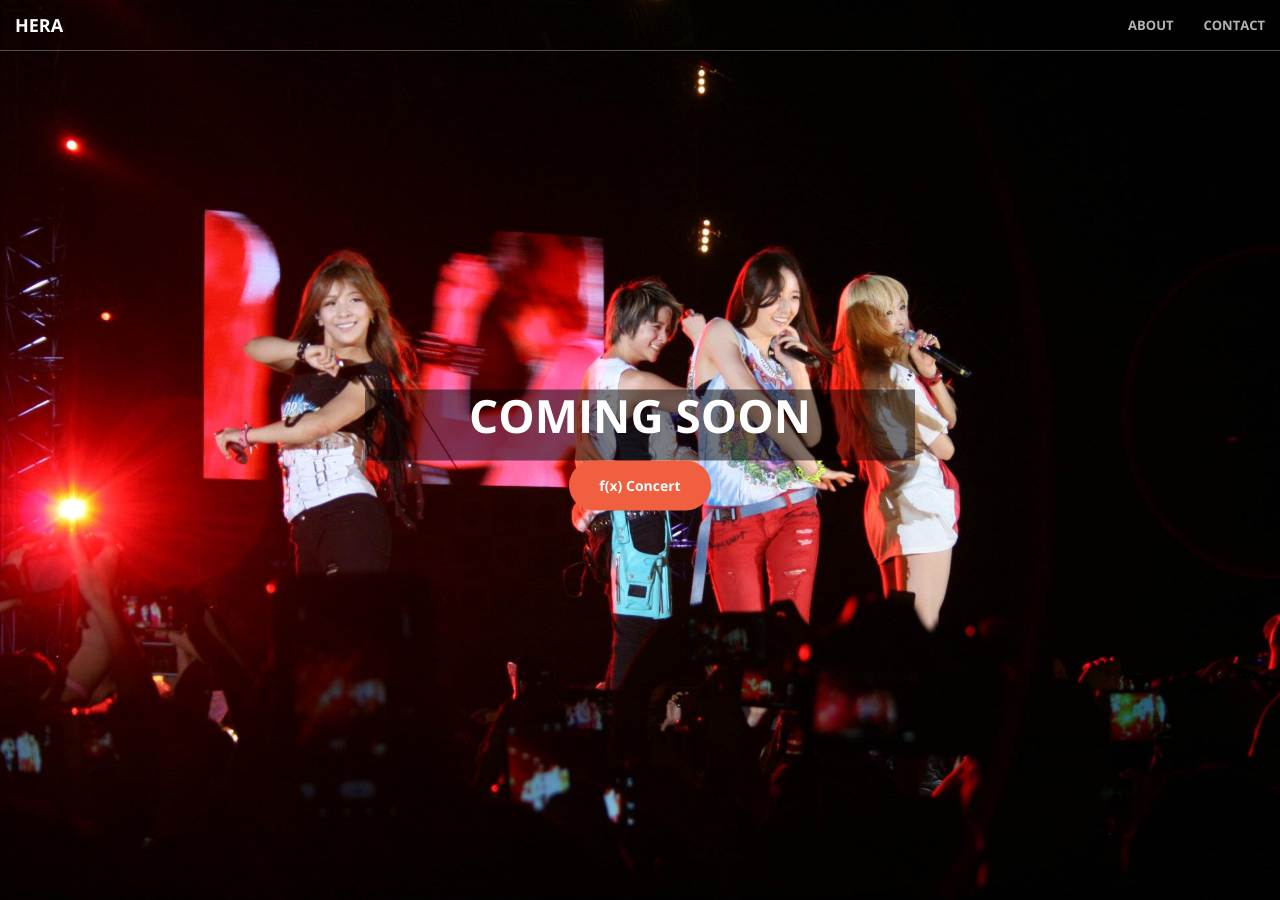
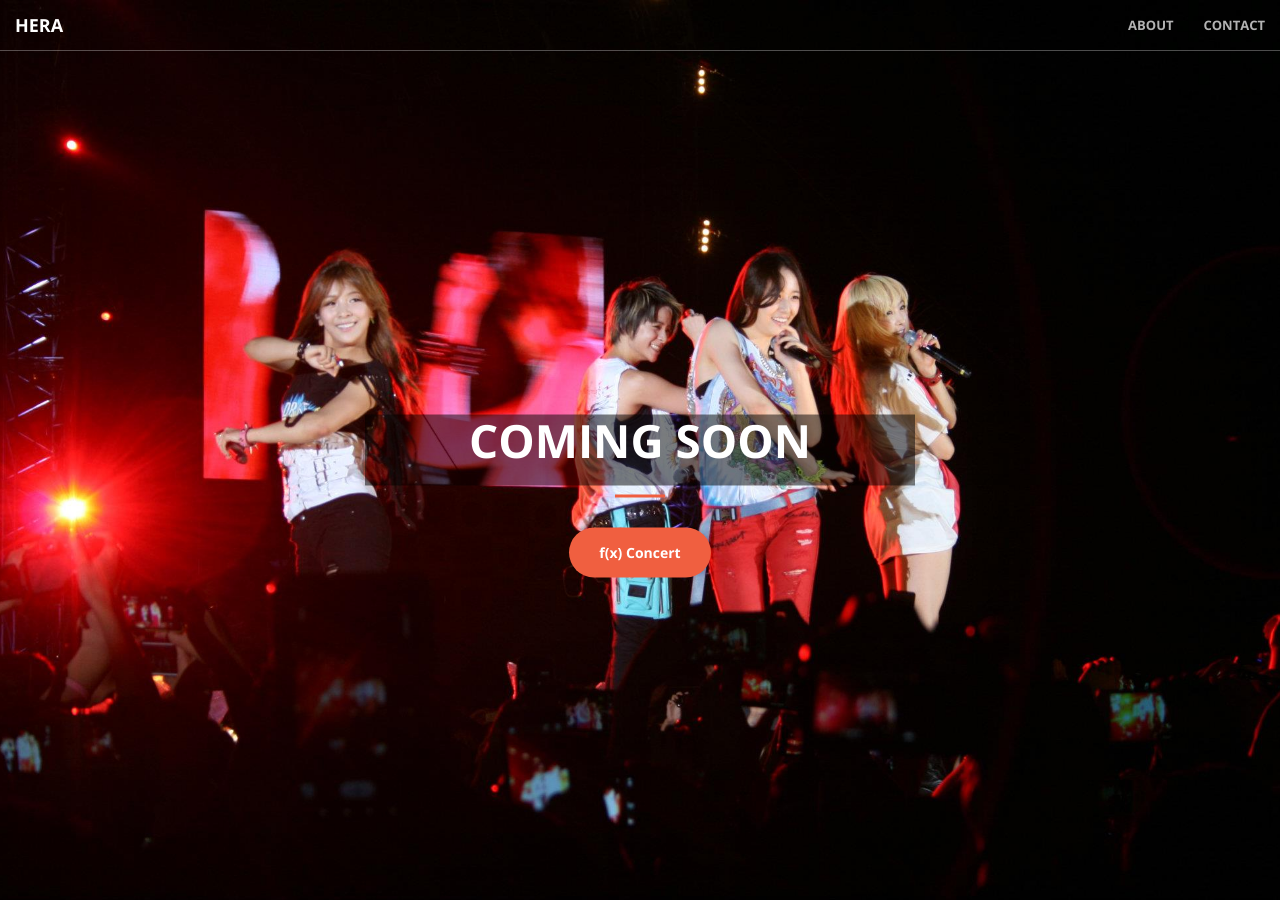
Before and after one commit to ynhera/ynhera.github.io, a Jekyll site: the page built from index.html, in a window 1280 px wide and 900 px high. Built offline with Jekyll 4.4.1, drawn with Linux system fonts in a browser that asks for light colours.

Commit message:
add the hr

```diff
--- a/_includes/header.html
+++ b/_includes/header.html
@@ -2,9 +2,10 @@
     <div class="header-content">
         <div class="header-content-inner">
           <div class="slogan"><h1>Coming Soon</h1>
-            <hr></div>
+            <hr>
             <!-- <p>Start Bootstrap can help you build better websites using the Bootstrap CSS framework! Just download your template and start going, no strings attached!</p> -->
            <a class="btn btn-primary btn-xl page-scroll">f(x) Concert</a>
+          </div>
         </div>
     </div>
 </header>
```
